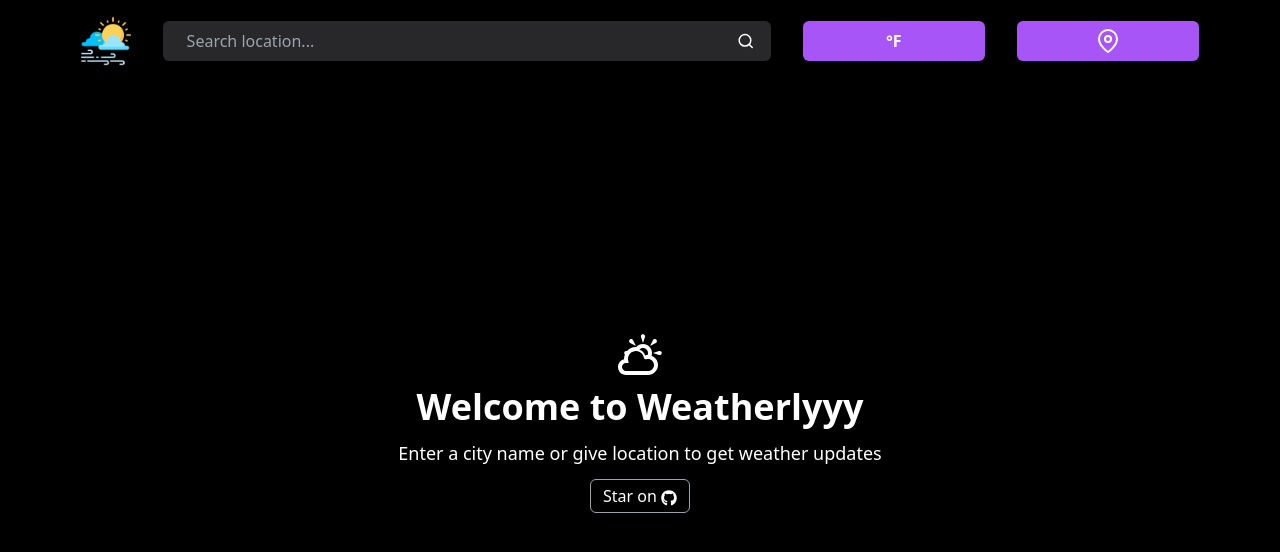
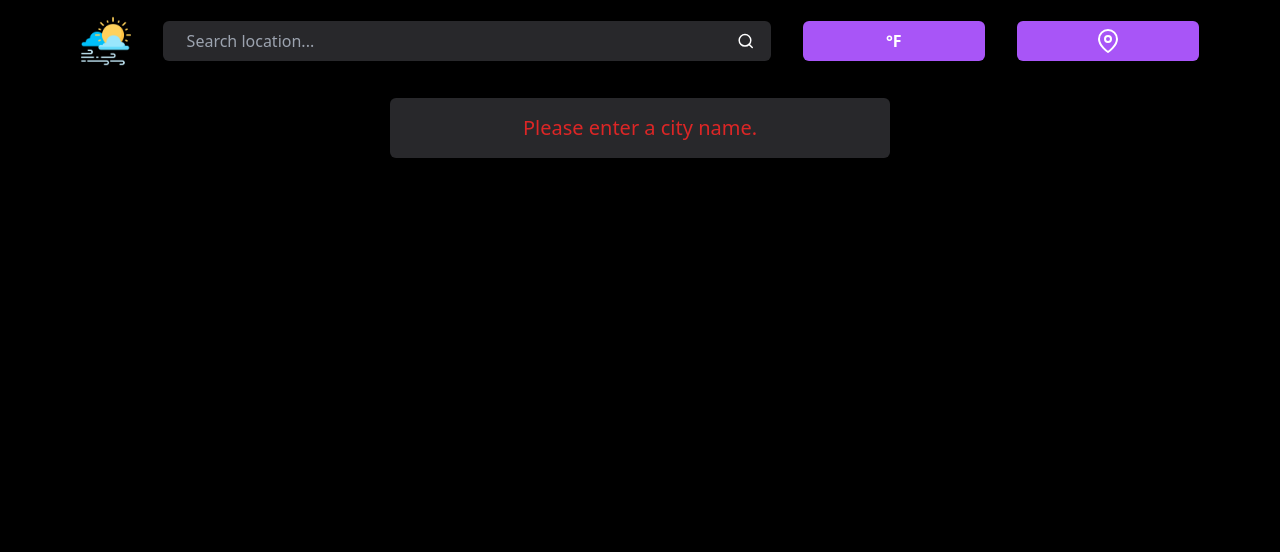
Before and after one commit to sxhil296/sahil-malik-wasserstoff-FullstackInternTask, a React (Vite) app: page / in a window 1280 px wide. Both pictures are taken after a click on the icon 745 px from the left and 41 px from the top of the page. Shown: the top 552 px of the page. Built offline with nearby package versions, Linux system fonts and the light colour scheme; no server answers.

Commit message:
error message

```diff
--- a/src/App.jsx
+++ b/src/App.jsx
@@ -3,6 +3,7 @@ import Header from "./components/Header";
 import LeftUpperContainer from "./components/LeftUpperContainer";
 import LeftLowerContainer from "./components/LeftLowerContainer";
 import RightContainer from "./components/RightContainer";
+import ErrorMessage from './components/ErrorMessage'
 import { TiWeatherPartlySunny } from "react-icons/ti";
 import { FaGithub } from "react-icons/fa";
 
@@ -10,14 +11,26 @@ const App = () => {
   const [weatherData, setWeatherData] = useState(null);
   const [forecastData, setForecastData] = useState(null);
   const [unit, setUnit] = useState("metric"); // "metric" for Celsius, "imperial" for Fahrenheit
+  const [error, setError] = useState("");
 
-  const apiKey = "ec870ddf40f1fcb6c2d35ab7a4dd4b1c";
+
+  const apiKey = import.meta.env.VITE_API_KEY;
+  // console.log(apiKey);
 
   const fetchWeatherData = async (city, latitude, longitude) => {
+
+    //error when city name is not entered
+    if (!city && (!latitude || !longitude)) {
+      setError("Please enter a city name or allow location access.");
+      return;
+    }
+
+    setError("");
+
     try {
       let weatherResponse, forecastResponse;
 
-      // Constructing the URLs based on input
+      // URLs based on input
       const weatherByCityUrl = `https://api.openweathermap.org/data/2.5/weather?q=${city}&appid=${apiKey}&units=${unit}`;
       const forecastByCityUrl = `https://api.openweathermap.org/data/2.5/forecast?q=${city}&appid=${apiKey}&units=${unit}`;
 
@@ -33,6 +46,13 @@ const App = () => {
         forecastResponse = await fetch(forecastByLocationUrl);
       }
 
+      //error when city name is incorrect
+      if (!weatherResponse.ok || !forecastResponse.ok) {
+        // throw new Error("City not found or other error");
+        setError("Please enter correct city name.")
+        return;
+      }
+
       const weather = await weatherResponse.json();
       const forecast = await forecastResponse.json();
 
@@ -40,8 +60,8 @@ const App = () => {
       setWeatherData(weather);
       setForecastData(forecast.list.filter((_, index) => index % 8 === 0));
 
-      console.log(weather);
-      console.log(forecast);
+      // console.log(weather);
+      // console.log(forecast);
     } catch (error) {
       console.error("Error fetching weather data:", error);
     }
@@ -58,8 +78,14 @@ const App = () => {
           onSearch={fetchWeatherData}
           onToggleUnit={toggleUnit}
           unit={unit}
+          setError={setError}
         />
-
+{error ? (
+          <div>
+            <ErrorMessage error={error} />
+          </div>
+        ) : (
+          <>
             {!weatherData ? (
               <div className="flex flex-col items-center justify-center h-[calc(100vh-120px)]">
                 <TiWeatherPartlySunny className="text-5xl text-white mb-2" />
@@ -101,6 +127,8 @@ const App = () => {
                 </div>
               </div>
             )}
+          </>
+        )}
       </div>
     </div>
   );
--- /dev/null
+++ b/src/components/ErrorMessage.jsx
@@ -0,0 +1,11 @@
+import React from "react";
+
+const ErrorMessage = ({ error }) => {
+  return (
+    <div className="text-red-600 text-lg sm:text-xl m-4 rounded-md w-[80%] sm:w-[40%] mx-auto font-medium flex items-center justify-center bg-[#28282B] p-4">
+      <h3>{error}</h3>
+    </div>
+  );
+};
+
+export default ErrorMessage;
--- a/src/components/Header.jsx
+++ b/src/components/Header.jsx
@@ -1,12 +1,14 @@
 import React, { useState } from "react";
 import { FiSearch, FiMapPin } from "react-icons/fi";
 
-const Header = ({ onSearch, onToggleUnit, unit }) => {
+const Header = ({ onSearch, onToggleUnit, unit, setError }) => {
   const [city, setCity] = useState("");
 
   const handleSearch = () => {
     if (city) {
       onSearch(city); // Trigger the API call with the city name
+    } else {
+      setError("Please enter a city name.");
     }
   };
 
@@ -64,6 +66,7 @@ const Header = ({ onSearch, onToggleUnit, unit }) => {
       >
         <FiMapPin />
       </button>
+
     </header>
   );
 };
```
Also changed, not shown: 1 other file (tests, documents, lock files or other folders). Lines whose indentation alone changed are shown as unchanged.
